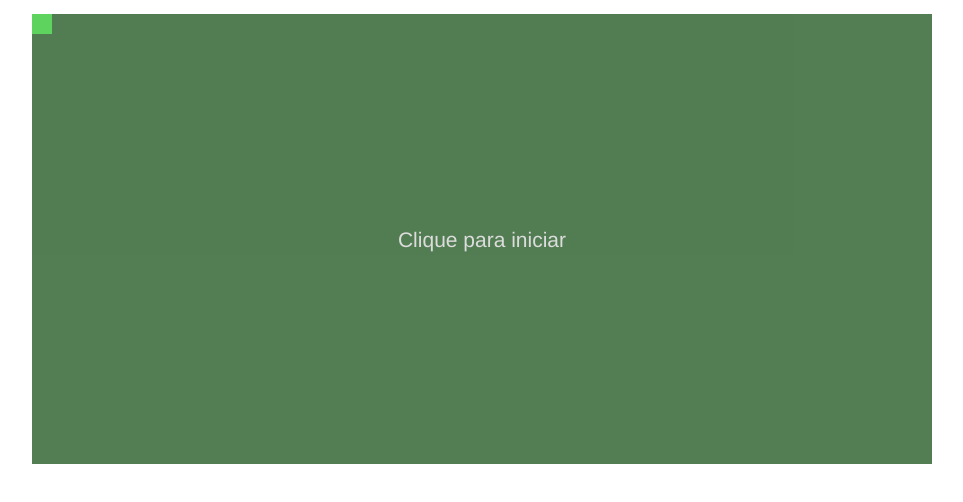
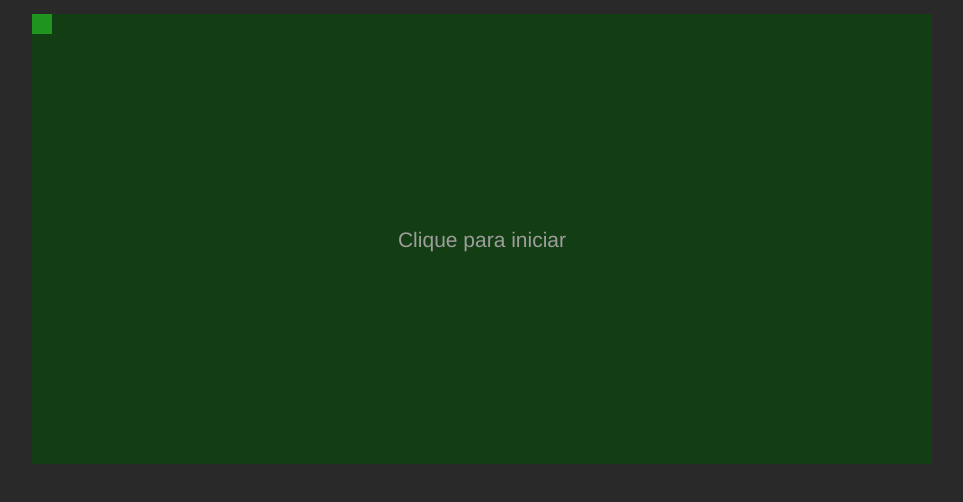
Before and after one commit to Dyeizon/Dyeizon.github.io, a website: page index.html in a window 1280 px wide. Shown: the whole page, without its empty margins (224-1187 px from the left). Drawn offline with Linux system fonts and the light colour scheme.

Commit message:
body background

```diff
--- a/css/index.css
+++ b/css/index.css
@@ -5,6 +5,7 @@
 body{
 	font-family: "Helvetica Neue", "Helvetica", Helvetica, Arial, sans-serif;
 	font-size: 14px;
+	background-color: #292929;
 }
 
 
```
